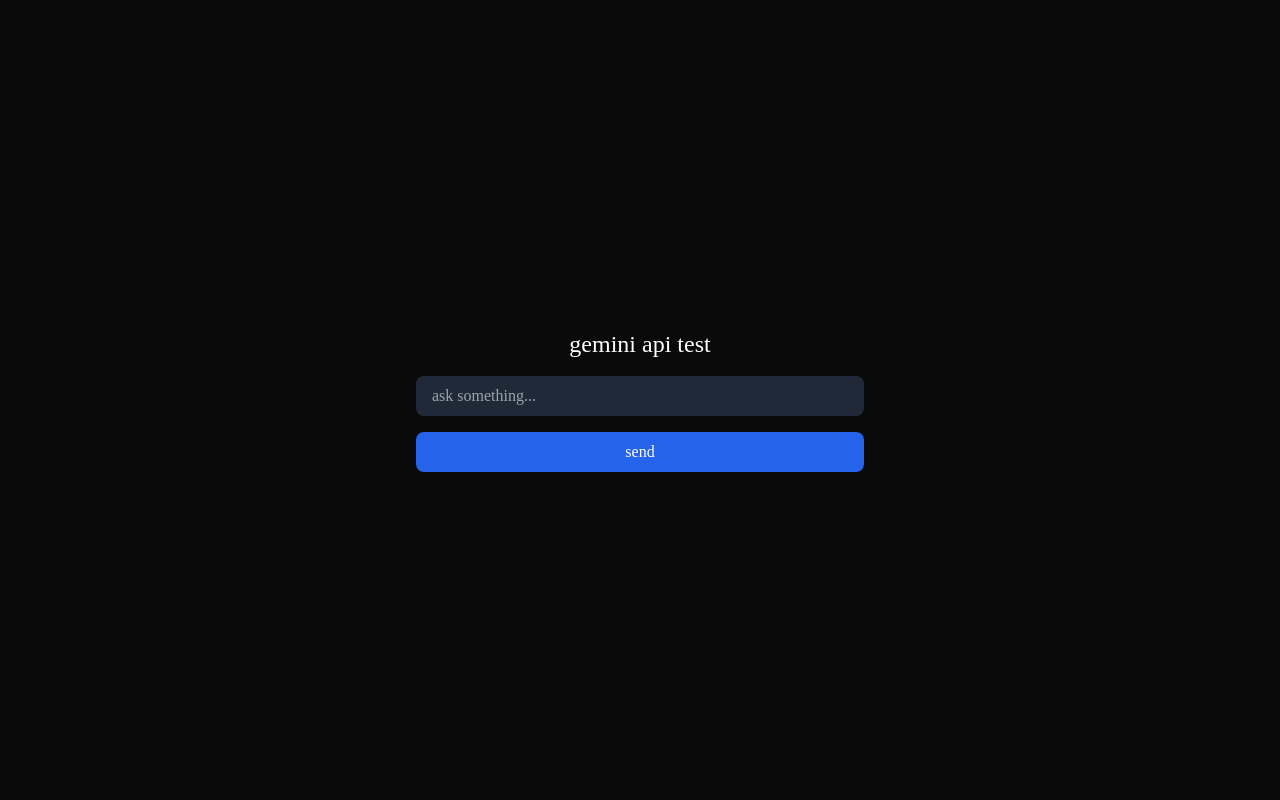
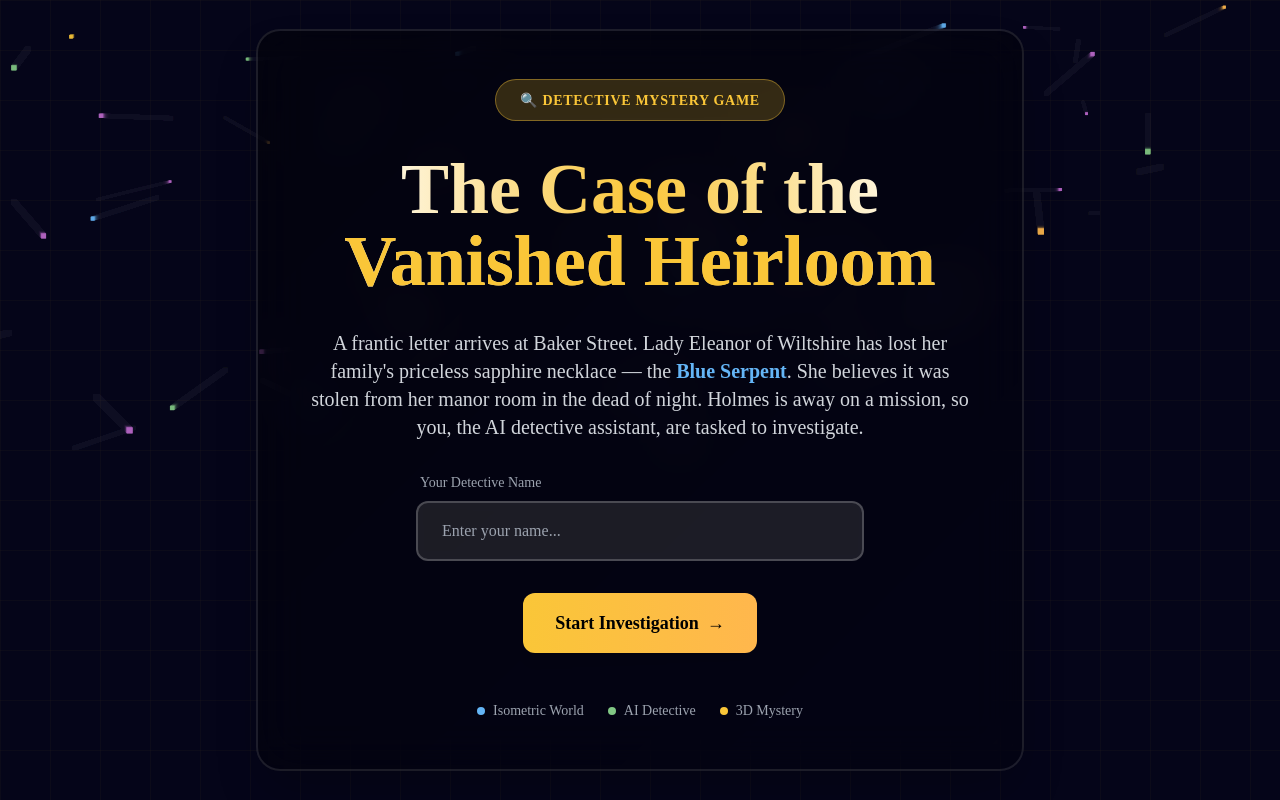
Before and after one commit to dlsl-animodev/codekada-hackathon, a Next.js app: page / in a window 1280 px wide. Built offline with nearby package versions, Linux system fonts and the light colour scheme.

Commit message:
style: improve onboarding page

```diff
--- a/src/app/end-screen/page.tsx
+++ /dev/null
@@ -1,42 +0,0 @@
-"use client";
-
-import { Button } from "@/components/ui/Button";
-import HEROIMAGE from "../../../public/images/hero-image.jpg";
-import Image from "next/image";
-import Link from "next/link";
-import { useUsername } from "../../../hooks/use-username";
-
-export default function EndScreenPage() {
-    const { username } = useUsername();
-
-    return (
-        <div className="h-dvh max-w-5xl mx-auto flex flex-col items-center justify-center">
-            <Image
-                src={HEROIMAGE}
-                alt="Hero Image"
-                width={600}
-                height={400}
-                className="absolute w-[100dvw] h-[100dvh] z-[-1] object-cover object-center brightness-50"
-            />
-
-            <div className="flex flex-col h-fit items-center justify-center gap-6 bg-black/20 backdrop-blur-sm p-10 rounded-2xl shadow border-white/20 border">
-                <h1 className="text-center text-6xl font-semibold">
-                    You Solved the Case, {username}!
-                </h1>
-                <p className="text-center text-xl">
-                    With your keen eye for detail and excellent communication
-                    skills, the mystery of the Blue Serpent has been solved. The
-                    culprit has been caught, and Lady Eleanor's heirloom is safe
-                    once more. Another triumph for the AI Detective.
-                </p>
-
-                <div className="flex flex-col gap-2 items-center">
-                    <p className="text-neutral-500">Want to try again?</p>
-                    <Link href={"/"}>
-                        <Button>Play Again</Button>
-                    </Link>
-                </div>
-            </div>
-        </div>
-    );
-}
--- a/src/app/onboarding/page.tsx
+++ /dev/null
@@ -1,49 +0,0 @@
-"use client";
-
-import HEROIMAGE from "../../../public/images/hero-image.jpg";
-import Image from "next/image";
-import Link from "next/link";
-import { useUsername } from "../../../hooks/use-username";
-import { Button } from "@/components/ui/Button";
-
-export default function OnboardingPage() {
-    const { username, setUsername } = useUsername();
-
-    return (
-        <div className="h-dvh max-w-5xl mx-auto flex flex-col items-center justify-center">
-            <Image
-                src={HEROIMAGE}
-                alt="Hero Image"
-                width={600}
-                height={400}
-                className="absolute w-[100dvw] h-[100dvh] z-[-1] object-cover object-center brightness-50"
-            />
-
-            <div className="flex flex-col h-fit items-center justify-center gap-6 bg-black/20 backdrop-blur-sm p-10 rounded-2xl shadow border-white/20 border">
-                <h1 className="text-center text-6xl font-semibold">
-                    The Case of the Vanished Heirloom
-                </h1>
-                <p className="text-center text-xl">
-                    A frantic letter arrives at Baker Street. Lady Eleanor of
-                    Wiltshire has lost her family's priceless sapphire necklace
-                    — the Blue Serpent. She believes it was stolen from her
-                    manor room in the dead of night. Holmes is away on a
-                    mission, so you, the AI detective assistant, are tasked to
-                    investigate.
-                </p>
-
-                <input
-                    type="text"
-                    placeholder="Enter your detective name"
-                    value={username}
-                    onChange={(e) => setUsername(e.target.value)}
-                    className="px-4 py-2 rounded w-80 text-black focus:outline-none focus:ring-2 focus:ring-[#FAC638]"
-                />
-
-                <Link href={"/"}>
-                    <Button>Start Solving</Button>
-                </Link>
-            </div>
-        </div>
-    );
-}
--- a/src/app/page.tsx
+++ b/src/app/page.tsx
@@ -1,56 +1,178 @@
-'use client';
+"use client";
 
-import { useState } from 'react';
+import Link from "next/link";
+import { useUsername } from "../../hooks/use-username";
+import { Button } from "@/components/ui/Button";
+import { useEffect, useRef } from "react";
 
-export default function Home() {
-  const [input, setInput] = useState('');
-  const [response, setResponse] = useState('');
-  const [loading, setLoading] = useState(false);
+export default function OnboardingPage() {
+  const { username, setUsername } = useUsername();
+  const canvasRef = useRef<HTMLCanvasElement>(null);
 
-  const testAPI = async () => {
-    setLoading(true);
-    try {
-      const res = await fetch('/api/ai/test', {
-        method: 'POST',
-        headers: { 'Content-Type': 'application/json' },
-        body: JSON.stringify({ message: input }),
+  useEffect(() => {
+    const canvas = canvasRef.current;
+    if (!canvas) return;
+
+    const ctx = canvas.getContext("2d");
+    if (!ctx) return;
+
+    // Set canvas size
+    const resize = () => {
+      canvas.width = window.innerWidth;
+      canvas.height = window.innerHeight;
+    };
+    resize();
+    window.addEventListener("resize", resize);
+
+    // Isometric particles animation
+    const particles: Array<{
+      x: number;
+      y: number;
+      z: number;
+      size: number;
+      speedX: number;
+      speedY: number;
+      color: string;
+    }> = [];
+
+    const colors = ["#FAC638", "#64B5F6", "#81C784", "#FFB74D", "#BA68C8"];
+
+    for (let i = 0; i < 50; i++) {
+      particles.push({
+        x: Math.random() * canvas.width,
+        y: Math.random() * canvas.height,
+        z: Math.random() * 100,
+        size: Math.random() * 4 + 2,
+        speedX: (Math.random() - 0.5) * 0.5,
+        speedY: (Math.random() - 0.5) * 0.5,
+        color: colors[Math.floor(Math.random() * colors.length)],
       });
-      const data = await res.json();
-      setResponse(data.text || data.error);
-    } catch (error) {
-      setResponse('error connecting to api');
     }
-    setLoading(false);
-  };
+
+    const animate = () => {
+      ctx.fillStyle = "rgba(10, 15, 30, 0.1)";
+      ctx.fillRect(0, 0, canvas.width, canvas.height);
+
+      particles.forEach((particle) => {
+        // Update position
+        particle.x += particle.speedX;
+        particle.y += particle.speedY;
+
+        // Wrap around edges
+        if (particle.x < 0) particle.x = canvas.width;
+        if (particle.x > canvas.width) particle.x = 0;
+        if (particle.y < 0) particle.y = canvas.height;
+        if (particle.y > canvas.height) particle.y = 0;
+
+        // Draw isometric cube
+        const isoX = particle.x - particle.y * 0.5;
+        const isoY = particle.y * 0.5 + particle.z * 0.5;
+
+        ctx.fillStyle = particle.color;
+        ctx.globalAlpha = 0.6;
+        ctx.fillRect(isoX, isoY, particle.size, particle.size);
+        ctx.globalAlpha = 1;
+      });
+
+      requestAnimationFrame(animate);
+    };
+
+    animate();
+
+    return () => {
+      window.removeEventListener("resize", resize);
+    };
+  }, []);
 
   return (
-    <main className="flex min-h-screen flex-col items-center justify-center gap-4 p-8">
-      <h1 className="text-2xl text-white">gemini api test</h1>
+    <div className="relative h-dvh w-full overflow-hidden bg-gradient-to-br from-[#0A0F1E] via-[#1A1F3E] to-[#0A0F1E]">
+      {/* Animated Background Canvas */}
+      <canvas
+        ref={canvasRef}
+        className="absolute inset-0 z-0"
+        style={{ imageRendering: "pixelated" }}
+      />
 
-      <div className="w-full max-w-md space-y-4">
-        <input
-          type="text"
-          value={input}
-          onChange={(e) => setInput(e.target.value)}
-          placeholder="ask something..."
-          className="w-full rounded-lg bg-gray-800 px-4 py-2 text-white hover:cursor-text"
-          onKeyDown={(e) => e.key === 'Enter' && testAPI()}
-        />
+      {/* Grid overlay for low-poly feel */}
+      <div
+        className="absolute inset-0 z-0 opacity-10"
+        style={{
+          backgroundImage: `
+            linear-gradient(rgba(250, 198, 56, 0.3) 1px, transparent 1px),
+            linear-gradient(90deg, rgba(250, 198, 56, 0.3) 1px, transparent 1px)
+          `,
+          backgroundSize: "50px 50px",
+        }}
+      />
 
-        <button
-          onClick={testAPI}
-          disabled={loading}
-          className="w-full rounded-lg bg-blue-600 px-4 py-2 text-white hover:cursor-pointer hover:bg-blue-700 disabled:bg-gray-600"
-        >
-          {loading ? 'loading...' : 'send'}
-        </button>
+      {/* Content Container */}
+      <div className="relative z-10 h-full max-w-6xl mx-auto flex flex-col items-center justify-center px-6">
+        <div className="flex flex-col items-center justify-center gap-8 p-12 rounded-3xl bg-gradient-to-br from-black/40 to-black/20 backdrop-blur-xl border-2 border-white/10 shadow-2xl max-w-3xl transform hover:scale-[1.02] transition-transform duration-300">
+          {/* Badge */}
+          <div className="px-6 py-2 rounded-full bg-[#FAC638]/20 border border-[#FAC638]/40 backdrop-blur-sm">
+            <span className="text-[#FAC638] font-semibold tracking-wider text-sm">
+              🔍 DETECTIVE MYSTERY GAME
+            </span>
+          </div>
 
-        {response && (
-          <div className="rounded-lg bg-gray-800 p-4 text-white">
-            {response}
+          {/* Title with modern styling */}
+          <h1 className="text-center text-6xl md:text-7xl font-bold bg-gradient-to-r from-white via-[#FAC638] to-white bg-clip-text text-transparent leading-tight">
+            The Case of the
+            <br />
+            <span className="text-[#FAC638]">Vanished Heirloom</span>
+          </h1>
+
+          {/* Description */}
+          <p className="text-center text-lg md:text-xl text-gray-300 leading-relaxed max-w-2xl">
+            A frantic letter arrives at Baker Street. Lady Eleanor of Wiltshire
+            has lost her family's priceless sapphire necklace — the{" "}
+            <span className="text-[#64B5F6] font-semibold">Blue Serpent</span>.
+            She believes it was stolen from her manor room in the dead of night.
+            Holmes is away on a mission, so you, the AI detective assistant, are
+            tasked to investigate.
+          </p>
+
+          {/* Input with modern styling */}
+          <div className="w-full max-w-md">
+            <label className="block text-sm font-medium text-gray-400 mb-2 ml-1">
+              Your Detective Name
+            </label>
+            <input
+              type="text"
+              placeholder="Enter your name..."
+              value={username}
+              onChange={(e) => setUsername(e.target.value)}
+              className="w-full px-6 py-4 rounded-xl bg-white/10 backdrop-blur-sm border-2 border-white/20 text-white placeholder-gray-400 focus:outline-none focus:border-[#FAC638] focus:ring-2 focus:ring-[#FAC638]/50 transition-all duration-300"
+            />
           </div>
-        )}
+
+          {/* CTA Button */}
+          <Link href={"/"} className="group">
+            <Button className="px-8 py-4 text-lg font-semibold bg-gradient-to-r from-[#FAC638] to-[#FFB74D] hover:from-[#FFB74D] hover:to-[#FAC638] text-black rounded-xl shadow-lg hover:shadow-[#FAC638]/50 transform hover:scale-105 transition-all duration-300 flex items-center gap-2">
+              Start Investigation
+              <span className="group-hover:translate-x-1 transition-transform duration-300">
+                →
+              </span>
+            </Button>
+          </Link>
+
+          {/* Feature hints */}
+          <div className="flex gap-6 mt-4 text-sm text-gray-400">
+            <span className="flex items-center gap-2">
+              <span className="w-2 h-2 rounded-full bg-[#64B5F6]"></span>
+              Isometric World
+            </span>
+            <span className="flex items-center gap-2">
+              <span className="w-2 h-2 rounded-full bg-[#81C784]"></span>
+              AI Detective
+            </span>
+            <span className="flex items-center gap-2">
+              <span className="w-2 h-2 rounded-full bg-[#FAC638]"></span>
+              3D Mystery
+            </span>
+          </div>
+        </div>
       </div>
-    </main>
+    </div>
   );
 }
```
